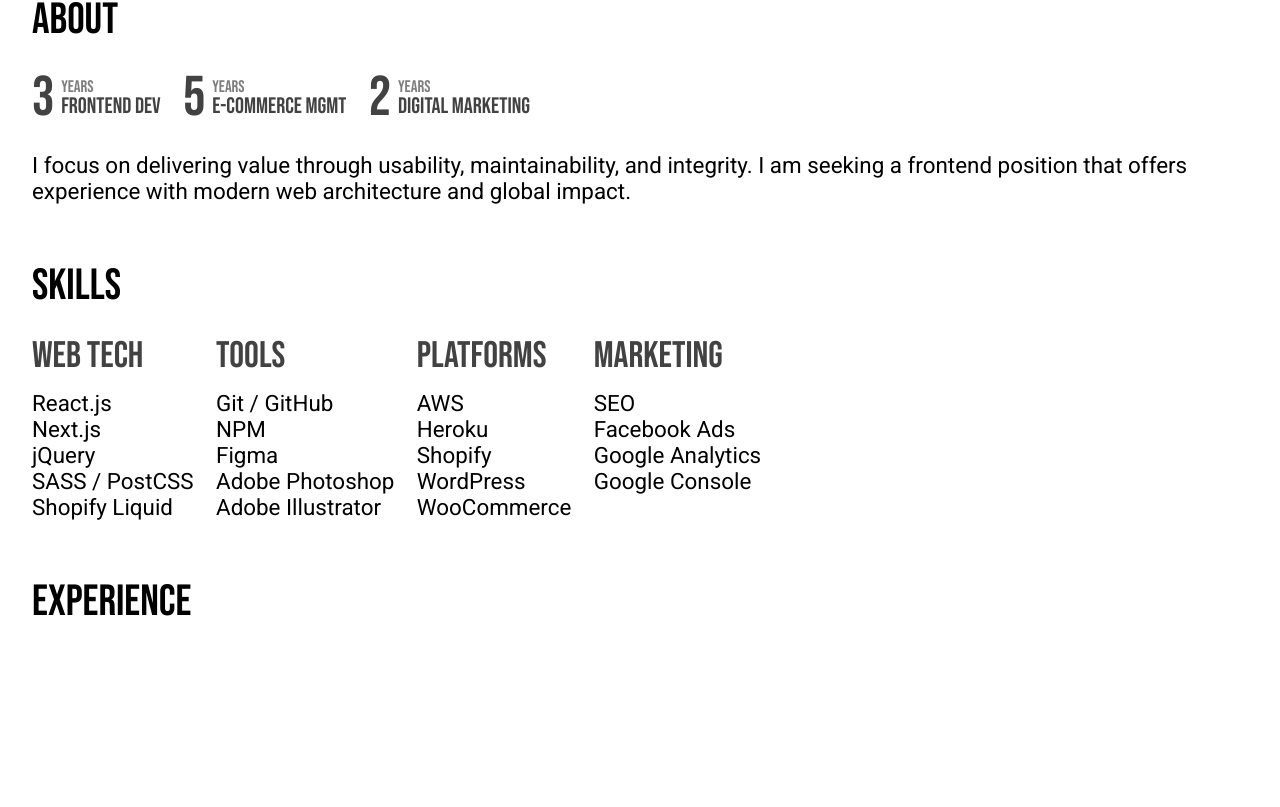
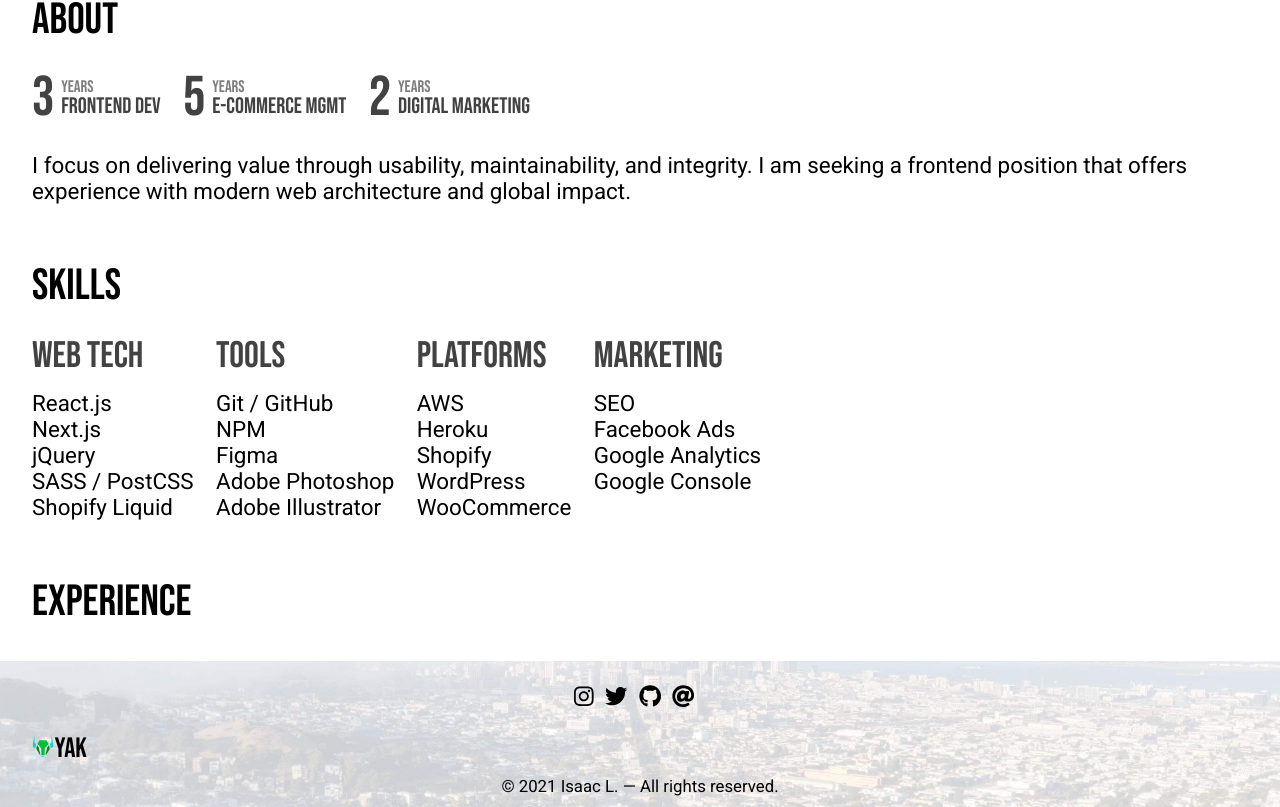
Before and after one commit to yak-was-here/yak-was-here, a Next.js app: page / in a window 1280 px wide. Shown: the part 904-1711 px from the top of the page. Before the commit the page ends 1565 px from the top, so only its background shows below. Built offline with nearby package versions, Linux system fonts and the light colour scheme.

Commit message:
Create Footer and move Branding into a component

```diff
--- /dev/null
+++ b/components/Branding.js
@@ -0,0 +1,16 @@
+import Link from "next/link";
+
+const Branding = () => {
+	return (
+		<div className="branding-container">
+			<Link href="/">
+				<a>
+					<img src="/img/yak-logo.svg" alt="yak Logo" title="Home" className="logo" />
+					<span className="site-wordmark">Yak</span>
+				</a>
+			</Link>
+		</div>
+	);
+};
+
+export default Branding;
--- a/components/Footer.js
+++ b/components/Footer.js
@@ -1,9 +1,16 @@
-const Footer = ({content}) => {
-    return (
-      <footer>
-          {content}
-      </footer>
-    )
-}
+import ContactIcons from "../components/ContactIcons";
+import Branding from "../components/Branding";
 
-export default Footer
+const Footer = () => {
+	return (
+		<footer>
+			<div className="footer-container">
+				<ContactIcons />
+				<Branding />
+				<p>&copy; {new Date().getFullYear()} Isaac L. &mdash; All rights reserved.</p>
+			</div>
+		</footer>
+	);
+};
+
+export default Footer;
--- a/components/NavBar.js
+++ b/components/NavBar.js
@@ -3,6 +3,7 @@ import Link from "next/link";
 import { FontAwesomeIcon } from "@fortawesome/react-fontawesome";
 import { faBars } from "@fortawesome/free-solid-svg-icons";
 import { useState } from "react";
+import Branding from "../components/Branding";
 
 const NavBar = ({ active }) => {
 	const [isNavMenuOpen, setNavMenuState] = useState(true); // Nav menu starts open
@@ -10,14 +11,7 @@ const NavBar = ({ active }) => {
 	return (
 		<nav className="no-select">
 			<div className="nav-dash">
-				<div className="branding-container">
-					<Link href="/">
-						<a>
-							<img src="/img/yak-logo.svg" alt="yak Logo" title="Home" className="logo" />
-							<span className="site-wordmark">Yak</span>
-						</a>
-					</Link>
-				</div>
+				<Branding />
 				<div className="hamburger" onClick={() => setNavMenuState(!isNavMenuOpen)}>
 					<FontAwesomeIcon icon={faBars} />
 				</div>
--- a/styles/globals.css
+++ b/styles/globals.css
@@ -297,3 +297,33 @@ ul.skills {
 	list-style-type: none;
 	margin: 0rem calc(var(--space-unit) * 2) 0rem 0rem;
 }
+
+footer {
+	background-image: url("/img/isaacyakl-hero-background-4k.jpg");
+	background-repeat: no-repeat;
+	background-position: center center;
+	background-size: cover;
+}
+
+div.footer-container {
+	width: var(--container-width);
+	margin: auto;
+	text-align: center;
+}
+
+footer div.social-icons {
+	padding: calc(var(--space-unit) * 2) 0rem;
+}
+
+footer img.logo {
+	height: 1rem;
+	width: 1rem;
+}
+
+footer span.site-wordmark {
+	font-size: 1.25rem;
+}
+
+footer p {
+	font-size: 0.75rem;
+}
```
